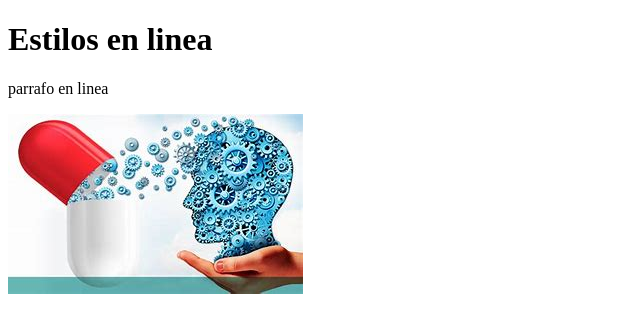
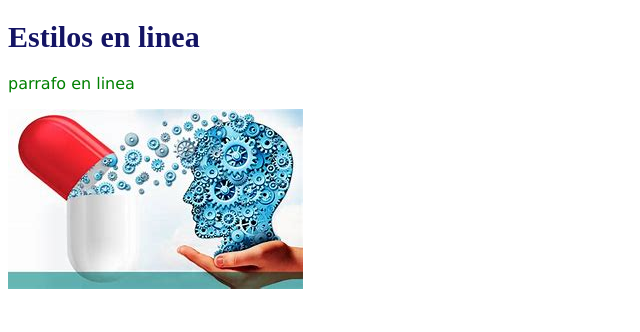
Before and after one commit to andry3412/laboratorio-8, a plain HTML site: page intex.html in a window 1280 px wide. Shown: the whole page, without its empty margins (0-640 px from the left). Drawn offline with Linux system fonts and the light colour scheme.

Commit message:
correcion index

```diff
--- a/intex.html
+++ b/intex.html
@@ -1,11 +1,11 @@
- <!DOCTYPE html>
- <html>
-    <head>
-        <title>Estilos</title>
-    </head>
+<!DOCTYPE html>
+<html>
+   <head>
+       <title>Estilos</title>
+   </head>
 <body>
-    <h1>Estilos en linea</h1>
-    <p>parrafo en linea</p>
-    <img src="OIP.jpg">
+   <h1 style="color: rgb(20,20,100); font-size: 30px;">Estilos en linea</h1>
+   <p style="color: green; font-family: Verdana, Geneva, Tahoma, sans-serif;">parrafo en linea</p>
+   <img src="OIP.jpg" style="border:10x solid black;">
 </body>
 </html>
```
